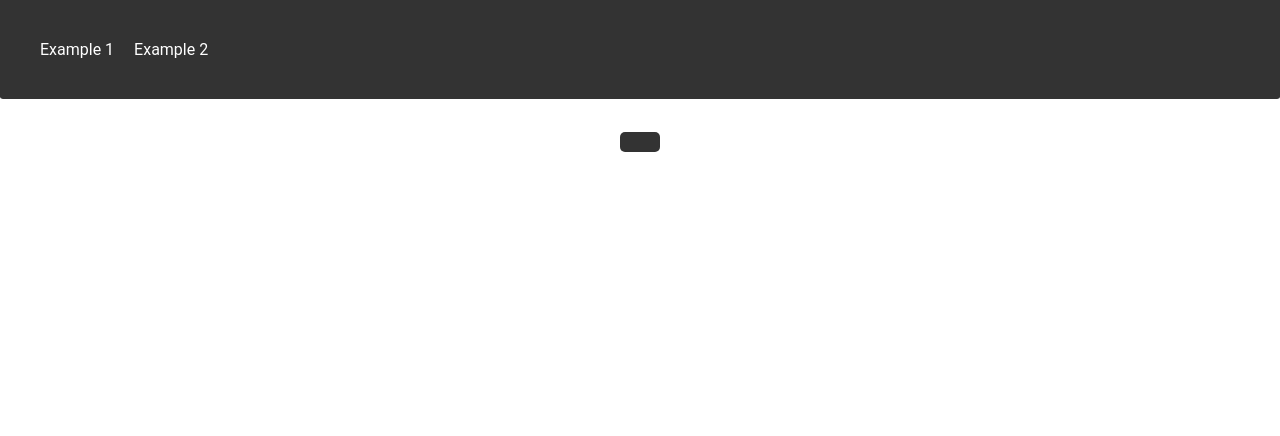
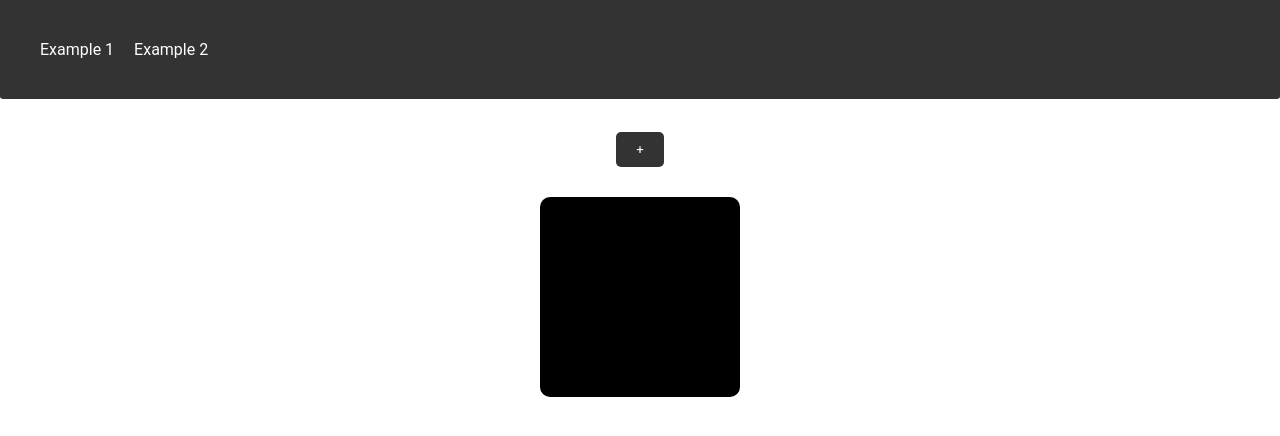
Before and after one commit to yamisagi/erciyes-react-examples, a React (Vite) app: page / in a window 1280 px wide. Shown: the top 436 px of the page. Built offline with nearby package versions, Linux system fonts and the light colour scheme.

Commit message:
feat: Solve Example1 & Create State etc.

```diff
--- a/src/index.css
+++ b/src/index.css
@@ -35,13 +35,14 @@ nav ul li a {
 
 .flex-container {
   display: flex;
+  flex-direction: column;
   flex-wrap: wrap;
   justify-content: center;
   align-items: center;
   padding: 20px;
 }
 
-.btn{
+.btn {
   background-color: #333;
   color: #fff;
   padding: 10px 20px;
--- a/src/pages/Example1.jsx
+++ b/src/pages/Example1.jsx
@@ -1,14 +1,46 @@
 import React, { useState } from 'react';
 
 const Example1 = () => {
+  const [widthHeight, setWidthHeight] = useState({
+    width: 200,
+    height: 200,
+  });
+
+  const handleIncrease = () => {
+    console.log(window.innerWidth);
+    console.log(window.innerHeight);
+    console.log(widthHeight.width);
+    console.log(widthHeight.height);
+    if (
+      widthHeight.width < window.innerWidth - 300 &&
+      widthHeight.height < window.innerHeight - 300
+    ) {
+      setWidthHeight({
+        width: widthHeight.width + 10,
+        height: widthHeight.height + 10,
+      });
+    } else {
+      alert('Maximum size reached!');
+      setWidthHeight({
+        width: 200,
+        height: 200,
+      });
+    }
+  };
   return (
     <div className='flex-container'>
-      <button
-        className='btn'
-      >
-
+      <button onClick={handleIncrease} className='btn'>
+        <span>+</span>
       </button>
-      <div></div>
+      <div
+        style={{
+          marginTop: '20px',
+          backgroundColor: 'black',
+          width: `${widthHeight.width}px`,
+          height: `${widthHeight.height}px`,
+          borderRadius: '10px',
+        }}
+      ></div>
     </div>
   );
 };
```
